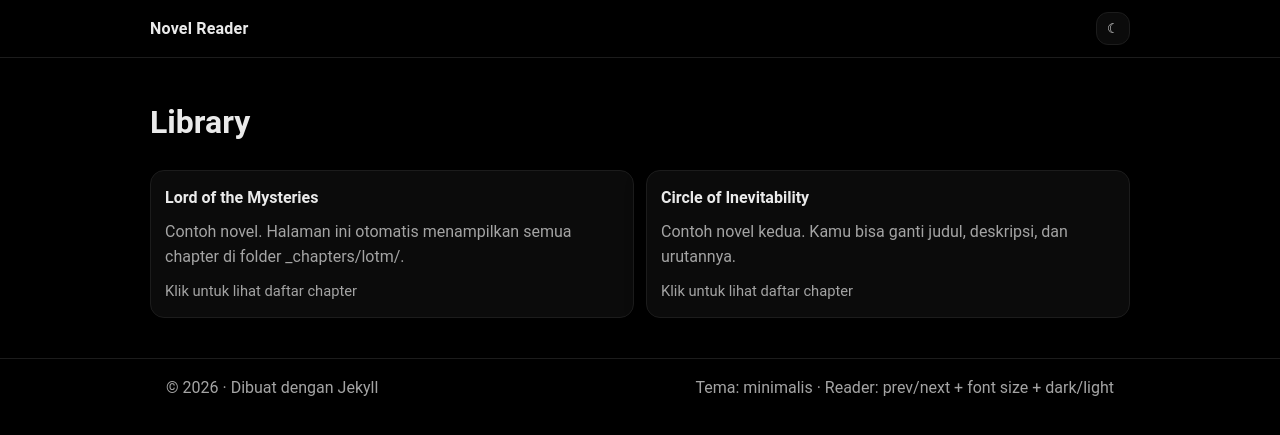
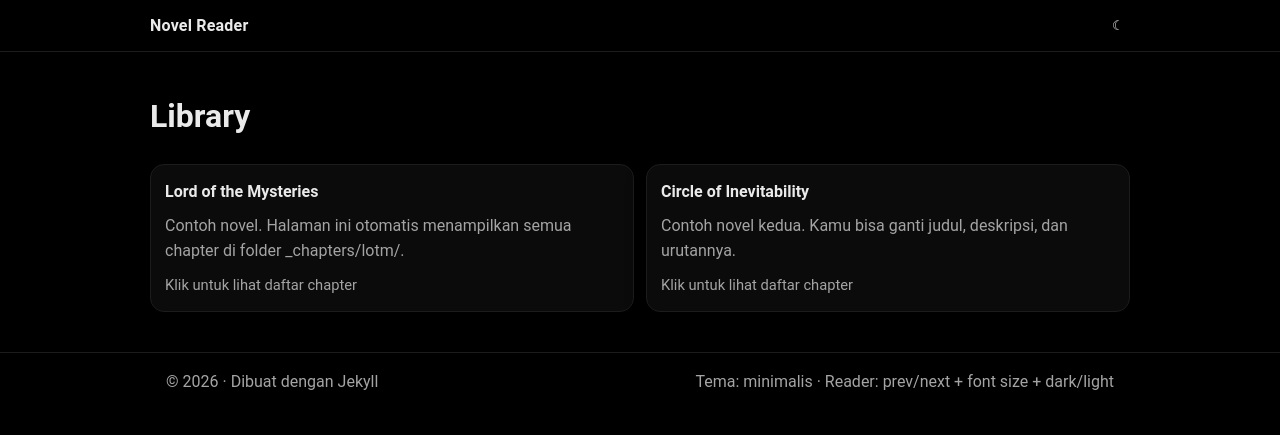
Before and after one commit to mumimoi/mumimoi.github.io, a Jekyll site: the page built from index.md, in a window 1280 px wide. Shown: the top 435 px of the page. Built offline with Jekyll 4.4.1, drawn with Linux system fonts in a browser that asks for light colours.

Commit message:
Update main.css

```diff
--- a/assets/css/main.css
+++ b/assets/css/main.css
@@ -148,17 +148,27 @@ code {
   display: inline-flex;
   align-items: center;
   justify-content: center;
-  padding: 8px 10px;
-  border-radius: 12px;
-  border: 1px solid var(--border);
-  background: var(--panel);
+  padding: 6px;              /* boleh 4px kalau mau lebih rapat */
+  border: 0;
+  background: transparent;
+  border-radius: 999px;
   color: var(--text);
   cursor: pointer;
   user-select: none;
 }
 
-.icon-btn:hover { border-color: rgba(255,255,255,.18); }
-:root[data-theme="light"] .icon-btn:hover { border-color: rgba(0,0,0,.15); }
+/* optional: kasih highlight tipis saat hover (bukan kotak permanen) */
+.icon-btn:hover { background: rgba(255,255,255,.06); }
+:root[data-theme="light"] .icon-btn:hover { background: rgba(0,0,0,.06); }
+
+/* optional: biar tetap enak buat keyboard */
+.icon-btn:focus-visible {
+  outline: 2px solid rgba(255,255,255,.25);
+  outline-offset: 2px;
+}
+:root[data-theme="light"] .icon-btn:focus-visible {
+  outline-color: rgba(0,0,0,.25);
+}
 
 /* Theme menu */
 .theme-switcher { position: relative; }
```
